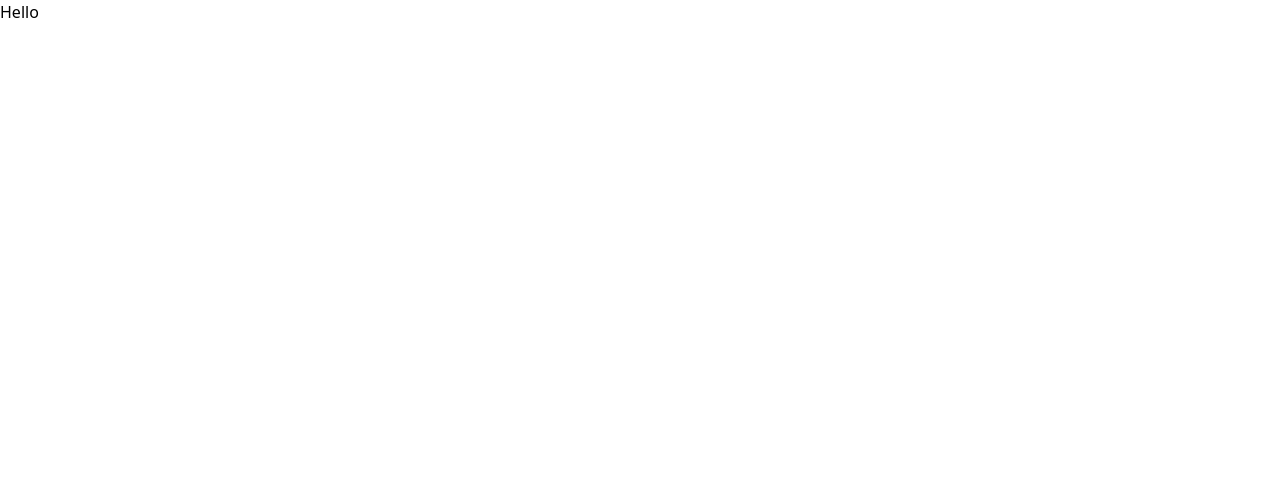
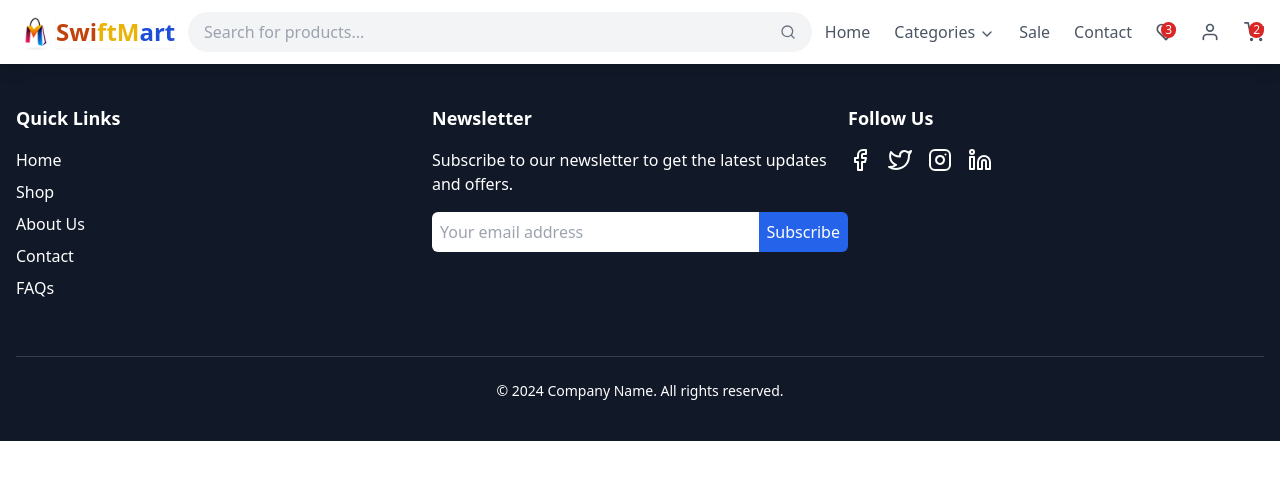
Before and after one commit to MuhammadUsman7l/Ecommerce-Website, a React (Vite) app: page / in a window 1280 px wide. Shown: the top 480 px of the page. Built offline with nearby package versions, Linux system fonts and the light colour scheme.

Commit message:
Defining Layout

```diff
--- a/src/App.jsx
+++ b/src/App.jsx
@@ -1,10 +1,10 @@
 import React from "react";
-import Header from "./components/header";
+import Layout from "./Layout/Layout.jsx";
 
 function App() {
   return (
     <>
-      <div className="bg-red">Hello</div>
+      <Layout />
     </>
   );
 }
--- /dev/null
+++ b/src/Layout/Layout.jsx
@@ -0,0 +1,15 @@
+import React from "react";
+import { Outlet } from "react-router-dom";
+import { Footer, Header } from "../components";
+
+function Layout() {
+  return (
+    <>
+      <Header />
+      <Outlet />
+      <Footer />
+    </>
+  );
+}
+
+export default Layout;
```
